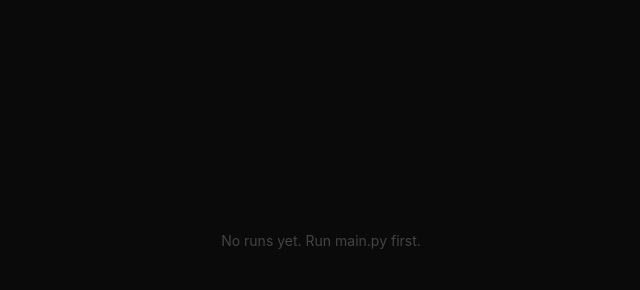
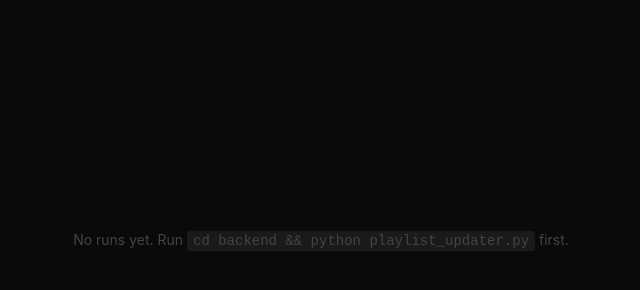
Before and after one commit to arann1/OllamaPlaylist, a website: page dashboard/index.html in a window 1280 px wide. Shown: the whole page, without its empty margins (319-959 px from the left). Drawn offline with nearby package versions, Linux system fonts and the light colour scheme; no server answers.

Commit message:
Fix: Update references from main.py to playlist_updater.py
Updated:
- Dashboard error message: now shows correct command 'cd backend && python playlist_updater.py'
- GitHub Actions CI: updated to reference backend/ folder and use playlist_updater.py
- All syntax checks now target backend/ folder correctly

This fixes the outdated references after moving main.py to backend/playlist_updater.py

```diff
--- a/dashboard/index.html
+++ b/dashboard/index.html
@@ -350,7 +350,7 @@
     const data = await loadData()
 
     if (!data || data.length === 0) {
-      document.getElementById('loading').innerHTML = '<span style="color:#444">No runs yet. Run main.py first.</span>'
+      document.getElementById('loading').innerHTML = '<span style="color:#444">No runs yet. Run <code style="background:#1a1a1a;padding:2px 6px;border-radius:3px">cd backend && python playlist_updater.py</code> first.</span>'
       return
     }
 
```
Also changed, not shown: .github/workflows/ci.yml.
